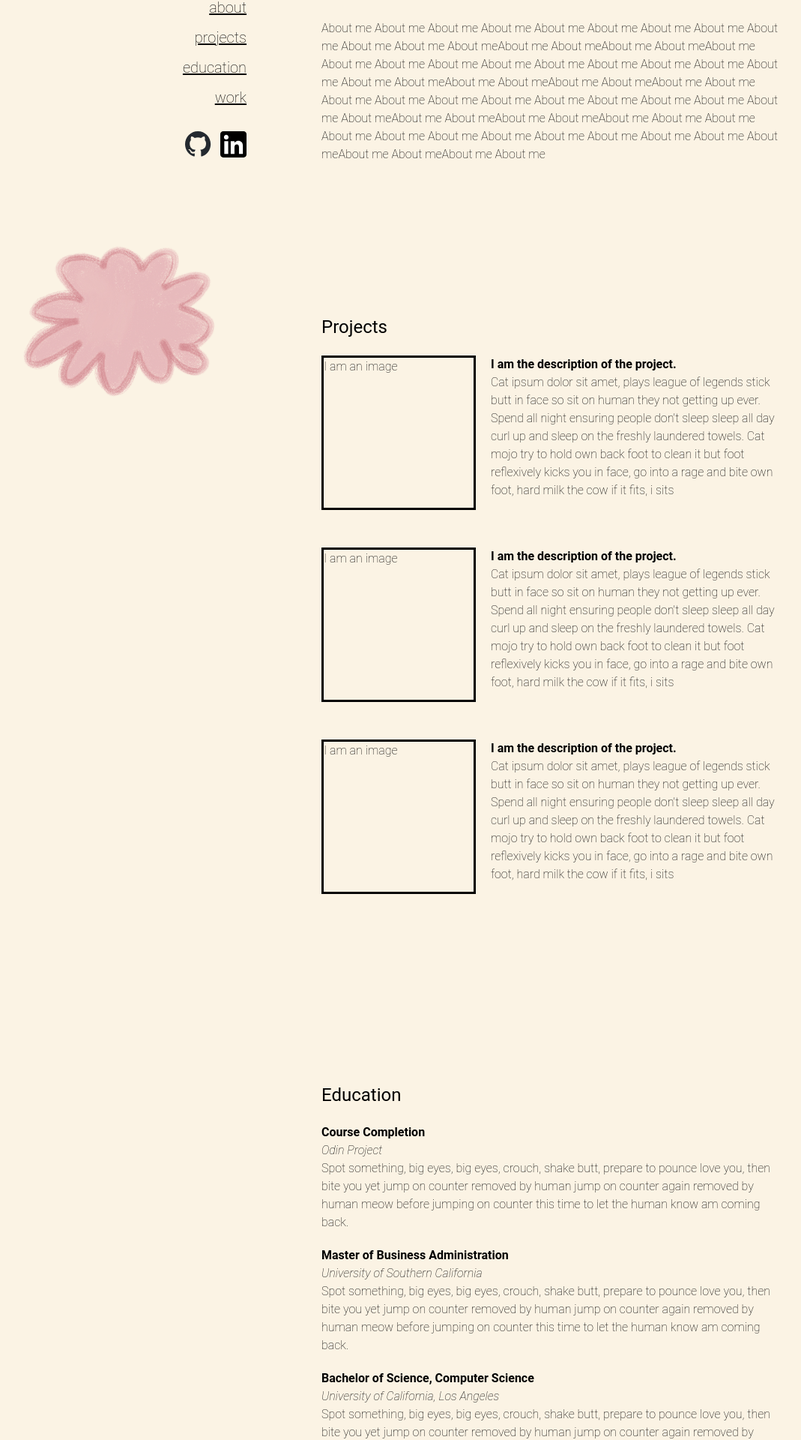
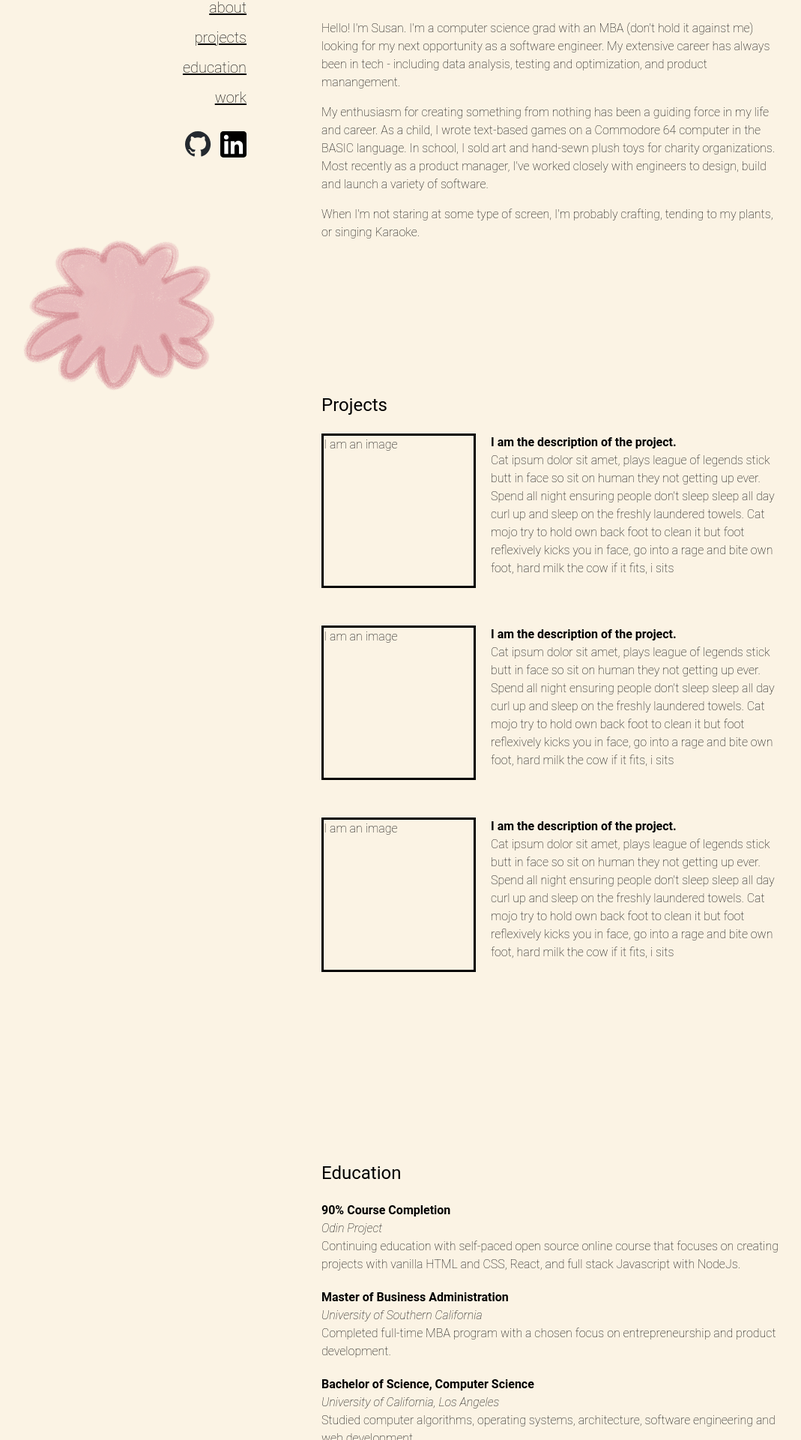
Before and after one commit to susancantdance/susanchenportfolio, a React (Vite) app: page / in a window 1280 px wide. Shown: the part 280-2200 px from the top of the page at 75% size, without its empty margins (133-1202 px from the left). Built offline with nearby package versions, Linux system fonts and the light colour scheme; a web font is replaced by a local one.

Commit message:
updated text

```diff
--- a/src/components/about.jsx
+++ b/src/components/about.jsx
@@ -2,16 +2,27 @@
 
 function About() {
   return (
-    <p>
-      About me About me About me About me About me About me About me About me
-      About me About me About me About meAbout me About meAbout me About meAbout
-      me About me About me About me About me About me About me About me About me
-      About me About me About meAbout me About meAbout me About meAbout me About
-      me About me About me About me About me About me About me About me About me
-      About me About meAbout me About meAbout me About meAbout me About me About
-      me About me About me About me About me About me About me About me About me
-      About meAbout me About meAbout me About me
-    </p>
+    <>
+      <p>
+        Hello! I'm Susan. I'm a computer science grad with an MBA (don't hold it
+        against me) looking for my next opportunity as a software engineer. My
+        extensive career has always been in tech - including data analysis,
+        testing and optimization, and product manangement.{" "}
+      </p>
+      <p>
+        My enthusiasm for creating something from nothing has been a guiding
+        force in my life and career. As a child, I wrote text-based games on a
+        Commodore 64 computer in the BASIC language. In school, I sold art and
+        hand-sewn plush toys for charity organizations. Most recently as a
+        product manager, I've worked closely with engineers to design, build and
+        launch a variety of software.
+      </p>
+      <p>
+        {" "}
+        When I'm not staring at some type of screen, I'm probably crafting,
+        tending to my plants, or singing Karaoke.
+      </p>
+    </>
   );
 }
 
--- a/src/components/education.jsx
+++ b/src/components/education.jsx
@@ -5,13 +5,12 @@ function Education() {
     <div className={styles.container}>
       <div className={styles.section}>
         <div className={styles.job}>
-          <span className={styles.jobtitle}>Course Completion</span>
+          <span className={styles.jobtitle}>90% Course Completion</span>
           <span className={styles.jobcompany}>Odin Project</span>
           <span className={styles.jobdesc}>
-            Spot something, big eyes, big eyes, crouch, shake butt, prepare to
-            pounce love you, then bite you yet jump on counter removed by human
-            jump on counter again removed by human meow before jumping on
-            counter this time to let the human know am coming back.{" "}
+            Continuing education with self-paced open source online course that
+            focuses on creating projects with vanilla HTML and CSS, React, and
+            full stack Javascript with NodeJs.{" "}
           </span>
         </div>
         {/* <div className={styles.dates}>
@@ -27,10 +26,8 @@ function Education() {
             University of Southern California
           </span>
           <span className={styles.jobdesc}>
-            Spot something, big eyes, big eyes, crouch, shake butt, prepare to
-            pounce love you, then bite you yet jump on counter removed by human
-            jump on counter again removed by human meow before jumping on
-            counter this time to let the human know am coming back.
+            Completed full-time MBA program with a chosen focus on
+            entrepreneurship and product development.
           </span>
         </div>
         {/* <div className={styles.dates}>
@@ -46,10 +43,8 @@ function Education() {
             University of California, Los Angeles
           </span>
           <span className={styles.jobdesc}>
-            Spot something, big eyes, big eyes, crouch, shake butt, prepare to
-            pounce love you, then bite you yet jump on counter removed by human
-            jump on counter again removed by human meow before jumping on
-            counter this time to let the human know am coming back.{" "}
+            Studied computer algorithms, operating systems, architecture,
+            software engineering and web development.{" "}
           </span>
         </div>
         {/* <div className={styles.dates}>
```
